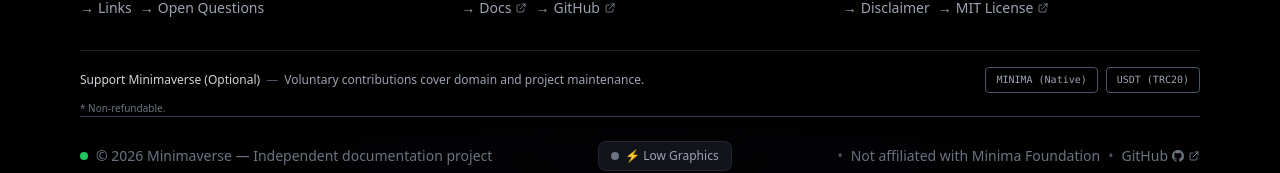
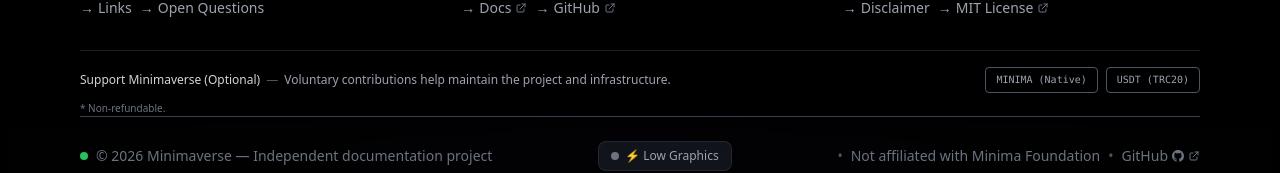
Before and after one commit to KuA1bo/minimaverse-site, a Next.js app: page / in a window 1280 px wide. Shown: the part 2281-2454 px from the top of the page. Built offline with nearby package versions, Linux system fonts and the light colour scheme.

Commit message:
footer: refine support text in SupportBlock

```diff
--- a/src/components/SupportBlock.tsx
+++ b/src/components/SupportBlock.tsx
@@ -1,4 +1,5 @@
 // Compact support block for footer. Client Component for clipboard interactivity.
+// Updated: refined contribution text for clarity and professionalism
 "use client";
 
 import { useState } from "react";
@@ -33,8 +34,8 @@ export default function SupportBlock() {
         <p className="flex-1 min-w-0">
           <span className="text-gray-300 font-medium">Support Minimaverse (Optional)</span>
           <span className="mx-1.5 text-gray-600 select-none">—</span>
-          {/* Updated: accurately reflects domain costs & future maintenance */}
-          <span>Voluntary contributions cover domain and project maintenance.</span>
+          {/* Updated: clearer phrasing about project sustainability */}
+          <span>Voluntary contributions help maintain the project and infrastructure.</span>
         </p>
 
         <div className="flex flex-wrap items-center gap-2">
```
